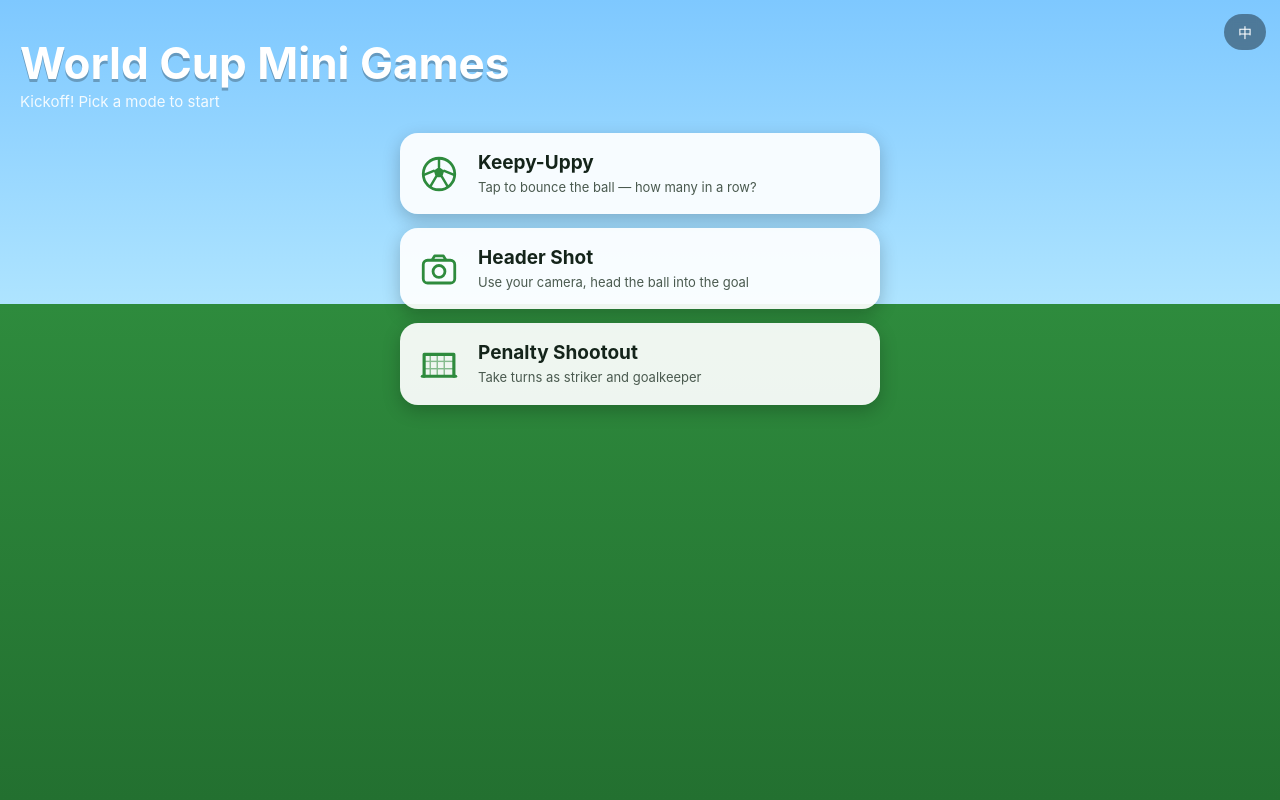
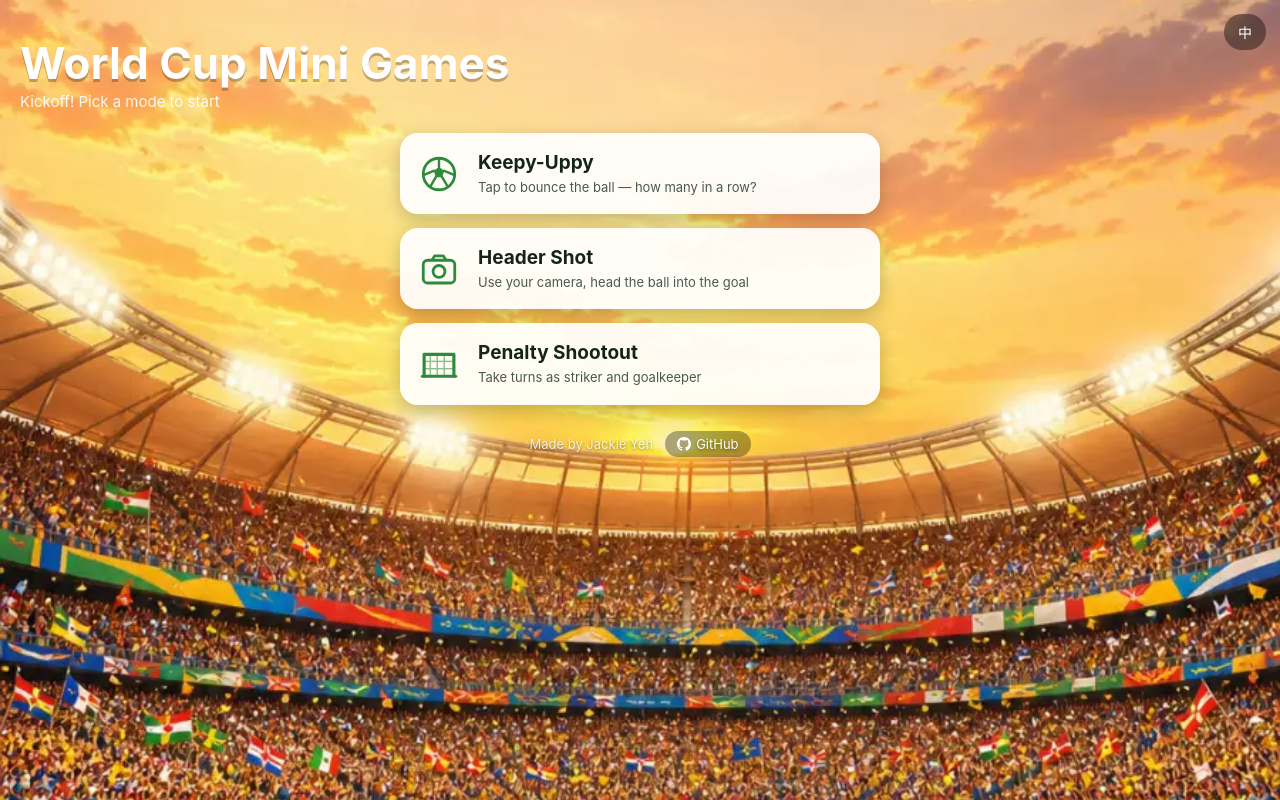
Before and after one commit to q0821/worldcup-mini-games, a website built with Vite: page index.html in a window 1280 px wide. Built offline with nearby package versions, Linux system fonts and the light colour scheme; files whose address does not match are found by name.

Commit message:
AI 背景圖 + PK 計分板移位 + 首頁 footer
- AI 生成首頁(home.webp)、顛球球場(pitch.webp)背景（gpt-image-2 → webp <300KB）
- PK 計分板從正中移到左上角，門將視角不再擋住中央射手
- 首頁底部加作者 + GitHub repo link

```diff
--- a/src/screens/home.js
+++ b/src/screens/home.js
@@ -45,6 +45,8 @@
     },
   ]
 
+  const repoIcon = `<svg viewBox="0 0 16 16" width="14" height="14" fill="currentColor" aria-hidden="true" style="vertical-align:-2px"><path d="M8 0C3.58 0 0 3.58 0 8c0 3.54 2.29 6.53 5.47 7.59.4.07.55-.17.55-.38 0-.19-.01-.82-.01-1.49-2.01.37-2.53-.49-2.69-.94-.09-.23-.48-.94-.82-1.13-.28-.15-.68-.52-.01-.53.63-.01 1.08.58 1.23.82.72 1.21 1.87.87 2.33.66.07-.52.28-.87.51-1.07-1.78-.2-3.64-.89-3.64-3.95 0-.87.31-1.59.82-2.15-.08-.2-.36-1.02.08-2.12 0 0 .67-.21 2.2.82.64-.18 1.32-.27 2-.27.68 0 1.36.09 2 .27 1.53-1.04 2.2-.82 2.2-.82.44 1.1.16 1.92.08 2.12.51.56.82 1.27.82 2.15 0 3.07-1.87 3.75-3.65 3.95.29.25.54.73.54 1.48 0 1.07-.01 1.93-.01 2.2 0 .21.15.46.55.38A8.01 8.01 0 0016 8c0-4.42-3.58-8-8-8z"/></svg>`
+
   const home = document.createElement('div')
   home.className = 'home'
   home.innerHTML = `
@@ -54,6 +56,10 @@
     <h1>${t('appTitle')}</h1>
     <p class="tagline">${t('tagline')}</p>
     <div class="cards"></div>
+    <footer class="home-footer">
+      <span>Made by Jackie Yeh</span>
+      <a href="https://github.com/q0821/worldcup-mini-games" target="_blank" rel="noopener">${repoIcon} GitHub</a>
+    </footer>
   `
 
   const cards = home.querySelector('.cards')
--- a/src/style.css
+++ b/src/style.css
@@ -115,6 +115,31 @@
 .card.soon::after {
   content: '';
 }
+.home-footer {
+  margin: 26px auto 0;
+  max-width: 480px;
+  display: flex;
+  justify-content: center;
+  align-items: center;
+  gap: 12px;
+  flex-wrap: wrap;
+  color: rgba(255, 255, 255, 0.82);
+  font-size: 13px;
+  text-shadow: 0 1px 3px rgba(0, 0, 0, 0.4);
+}
+.home-footer a {
+  color: #fff;
+  text-decoration: none;
+  display: inline-flex;
+  align-items: center;
+  gap: 5px;
+  background: rgba(0, 0, 0, 0.32);
+  padding: 5px 12px;
+  border-radius: 999px;
+}
+.home-footer a:hover {
+  background: rgba(0, 0, 0, 0.5);
+}
 .badge-soon {
   position: absolute;
   top: 12px;
@@ -227,20 +252,20 @@
 }
 
 /* ---------- PK 大賽 HUD ---------- */
+/* 計分板靠左上角，避免門將視角擋住中央的射手 */
 .pk-board {
   position: absolute;
-  top: calc(58px + var(--safe-top));
-  left: 50%;
-  transform: translateX(-50%);
-  background: rgba(10, 22, 14, 0.55);
+  top: calc(56px + var(--safe-top));
+  left: 12px;
+  background: rgba(10, 22, 14, 0.5);
   backdrop-filter: blur(4px);
   border-radius: 12px;
-  padding: 8px 14px;
+  padding: 7px 12px;
   color: #fff;
-  font-size: 14px;
+  font-size: 13px;
   display: flex;
   flex-direction: column;
-  gap: 5px;
+  gap: 4px;
 }
 .pk-board .row {
   display: flex;
```
Also changed, not shown: public/assets/bg/home.webp (added), public/assets/bg/pitch.webp (added).
